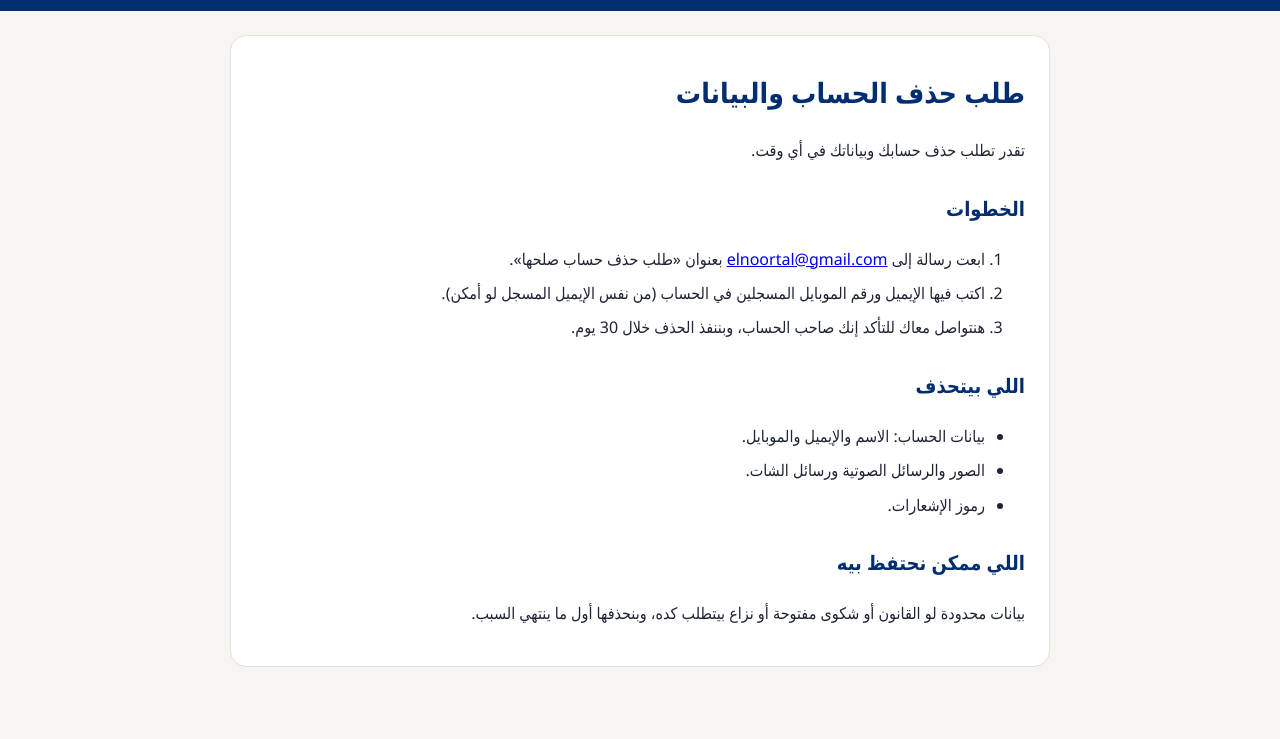
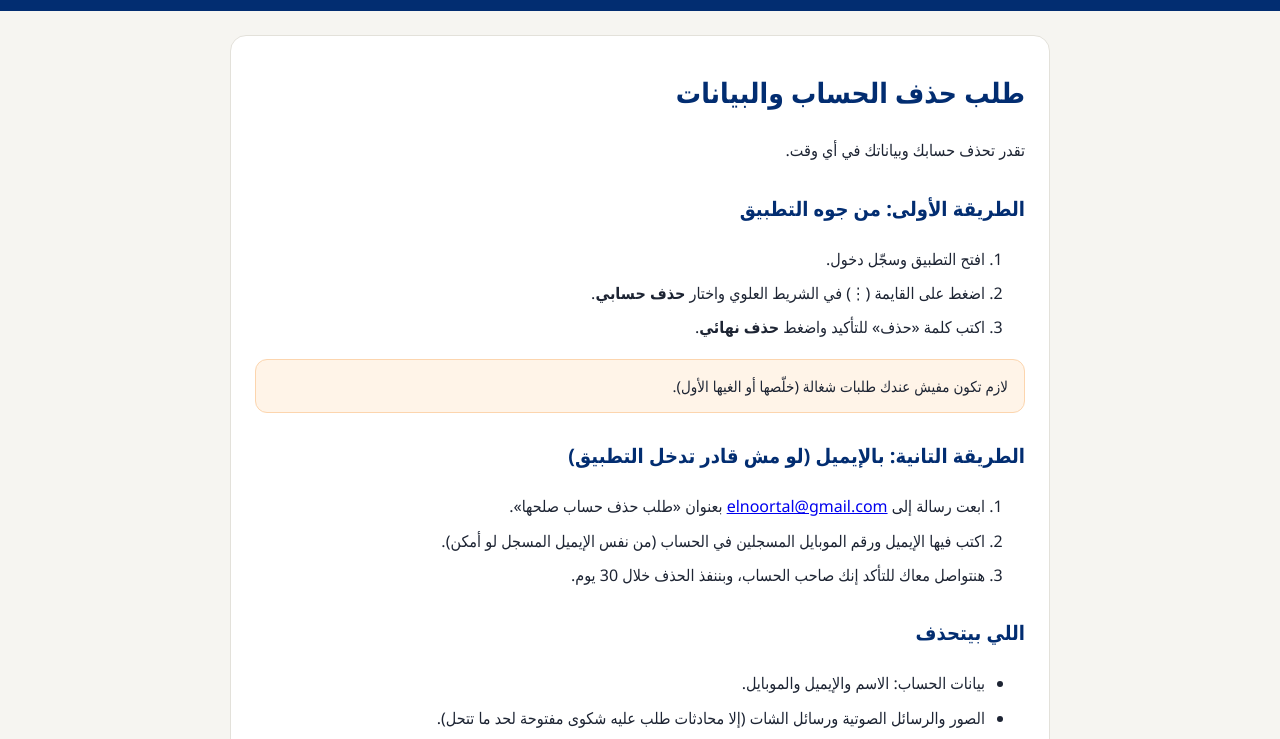
Before and after one commit to Abdulla2891/salahha-site, a plain HTML site: page delete-account.html in a window 1280 px wide. Shown: the part 61-800 px from the top of the page. Drawn offline with Linux system fonts and the light colour scheme.

Commit message:
site: in-app account deletion

```diff
--- a/delete-account.html
+++ b/delete-account.html
@@ -13,8 +13,15 @@
 <main>
 <div class="card">
 <h1>طلب حذف الحساب والبيانات</h1>
-<p>تقدر تطلب حذف حسابك وبياناتك في أي وقت.</p>
-<h2>الخطوات</h2>
+<p>تقدر تحذف حسابك وبياناتك في أي وقت.</p>
+<h2>الطريقة الأولى: من جوه التطبيق</h2>
+<ol>
+<li>افتح التطبيق وسجّل دخول.</li>
+<li>اضغط على القايمة (⋮) في الشريط العلوي واختار <b>حذف حسابي</b>.</li>
+<li>اكتب كلمة «حذف» للتأكيد واضغط <b>حذف نهائي</b>.</li>
+</ol>
+<p class="note">لازم تكون مفيش عندك طلبات شغالة (خلّصها أو الغيها الأول).</p>
+<h2>الطريقة التانية: بالإيميل (لو مش قادر تدخل التطبيق)</h2>
 <ol>
 <li>ابعت رسالة إلى <a href="mailto:elnoortal@gmail.com?subject=طلب حذف حساب صلحها">elnoortal@gmail.com</a> بعنوان «طلب حذف حساب صلحها».</li>
 <li>اكتب فيها الإيميل ورقم الموبايل المسجلين في الحساب (من نفس الإيميل المسجل لو أمكن).</li>
@@ -23,11 +30,13 @@
 <h2>اللي بيتحذف</h2>
 <ul>
 <li>بيانات الحساب: الاسم والإيميل والموبايل.</li>
-<li>الصور والرسائل الصوتية ورسائل الشات.</li>
+<li>الصور والرسائل الصوتية ورسائل الشات (إلا محادثات طلب عليه شكوى مفتوحة لحد ما تتحل).</li>
+<li>عنوان ومكان وصورة طلباتك السابقة.</li>
+<li>لو إنت فني: ملفك الشخصي وتخصصاتك.</li>
 <li>رموز الإشعارات.</li>
 </ul>
 <h2>اللي ممكن نحتفظ بيه</h2>
-<p>بيانات محدودة لو القانون أو شكوى مفتوحة أو نزاع بيتطلب كده، وبنحذفها أول ما ينتهي السبب.</p>
+<p>سجل الطلبات والتقييمات بيفضل بدون اسمك ورقمك (الحساب بيظهر «حساب محذوف»)، عشان تاريخ الطرف التاني مايتكسرش. وبنحتفظ ببيانات محدودة لو القانون أو شكوى مفتوحة أو نزاع بيتطلب كده، وبنحذفها أول ما ينتهي السبب.</p>
 </div>
 </main>
 <footer>© صلحها. للتواصل: <a href="mailto:elnoortal@gmail.com">elnoortal@gmail.com</a></footer>
```
Also changed, not shown: privacy.html (+1 -1 lines).
